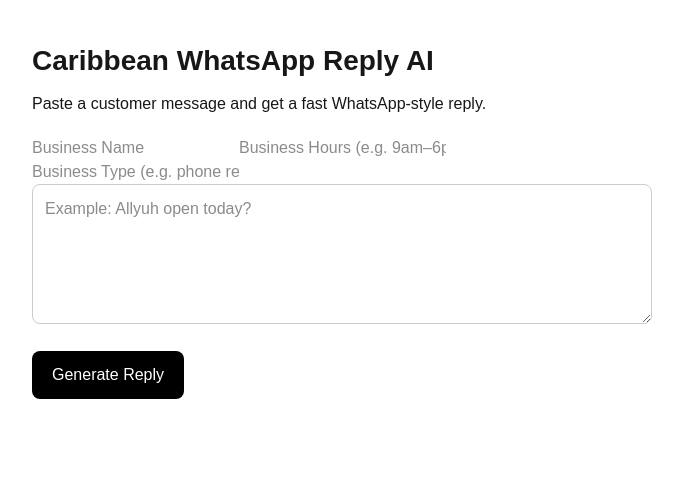
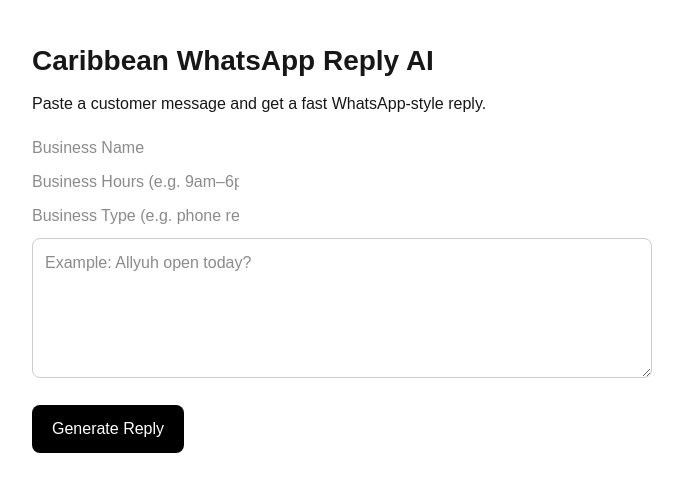
Before and after one commit to orvayndigital/caribbean-ai-reply, a Next.js app: page / in a window 1280 px wide. Shown: the top 492 px of the page, without its empty margins (298-981 px from the left). Built offline with nearby package versions, Linux system fonts and the light colour scheme.

Commit message:
fix input layout

```diff
--- a/app/page.tsx
+++ b/app/page.tsx
@@ -52,23 +52,29 @@
         Paste a customer message and get a fast WhatsApp-style reply.
       </p>
 
+      <div style={{ marginBottom: "10px" }}>
   <input
     placeholder="Business Name"
     value={businessName}
     onChange={(e) => setBusinessName(e.target.value)}
   />
+</div>
 
+<div style={{ marginBottom: "10px" }}>
   <input
     placeholder="Business Hours (e.g. 9am–6pm)"
     value={hours}
     onChange={(e) => setHours(e.target.value)}
   />
+</div>
 
+<div style={{ marginBottom: "10px" }}>
   <input
-  placeholder="Business Type (e.g. phone repairs, restaurant)"
+    placeholder="Business Type (e.g. phone repairs)"
     value={businessType}
     onChange={(e) => setBusinessType(e.target.value)}
   />
+</div>
       <textarea
         value={message}
         onChange={(e) => setMessage(e.target.value)}
```
Lines whose indentation alone changed are shown as unchanged.
